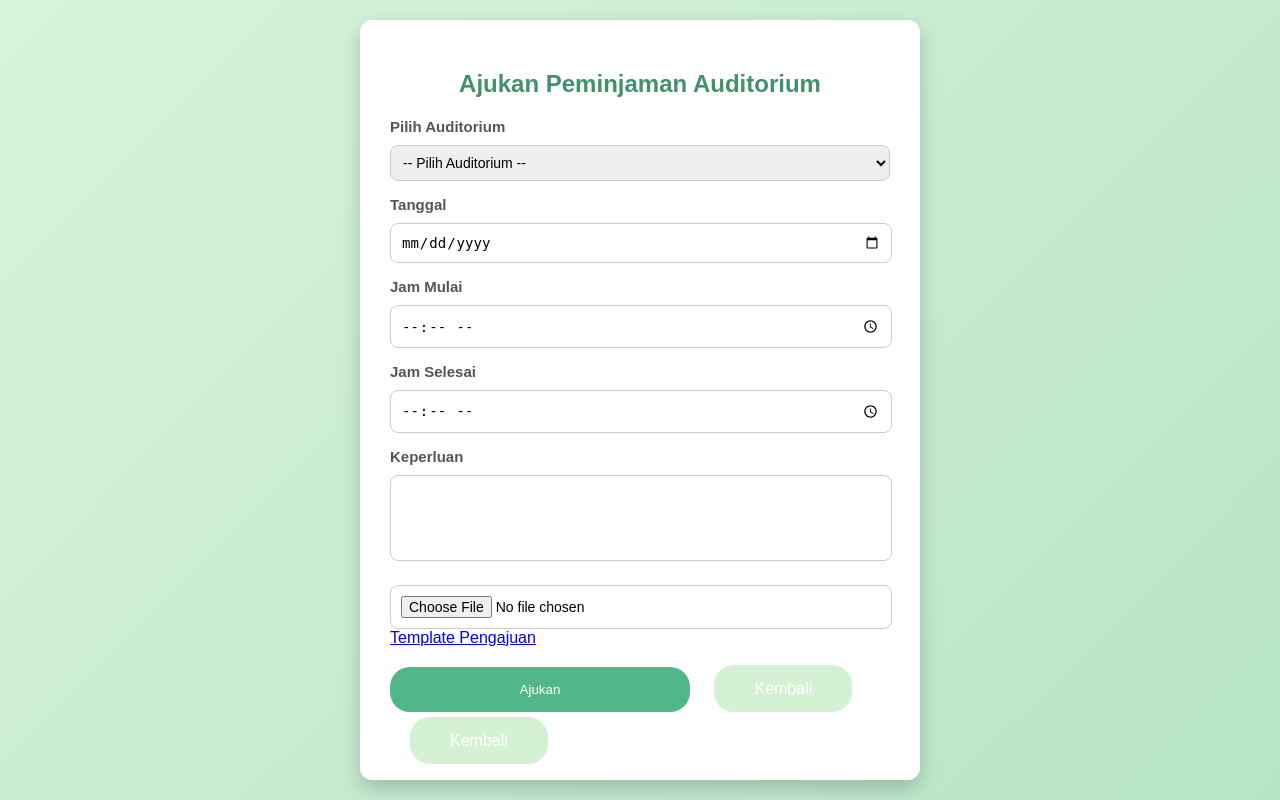
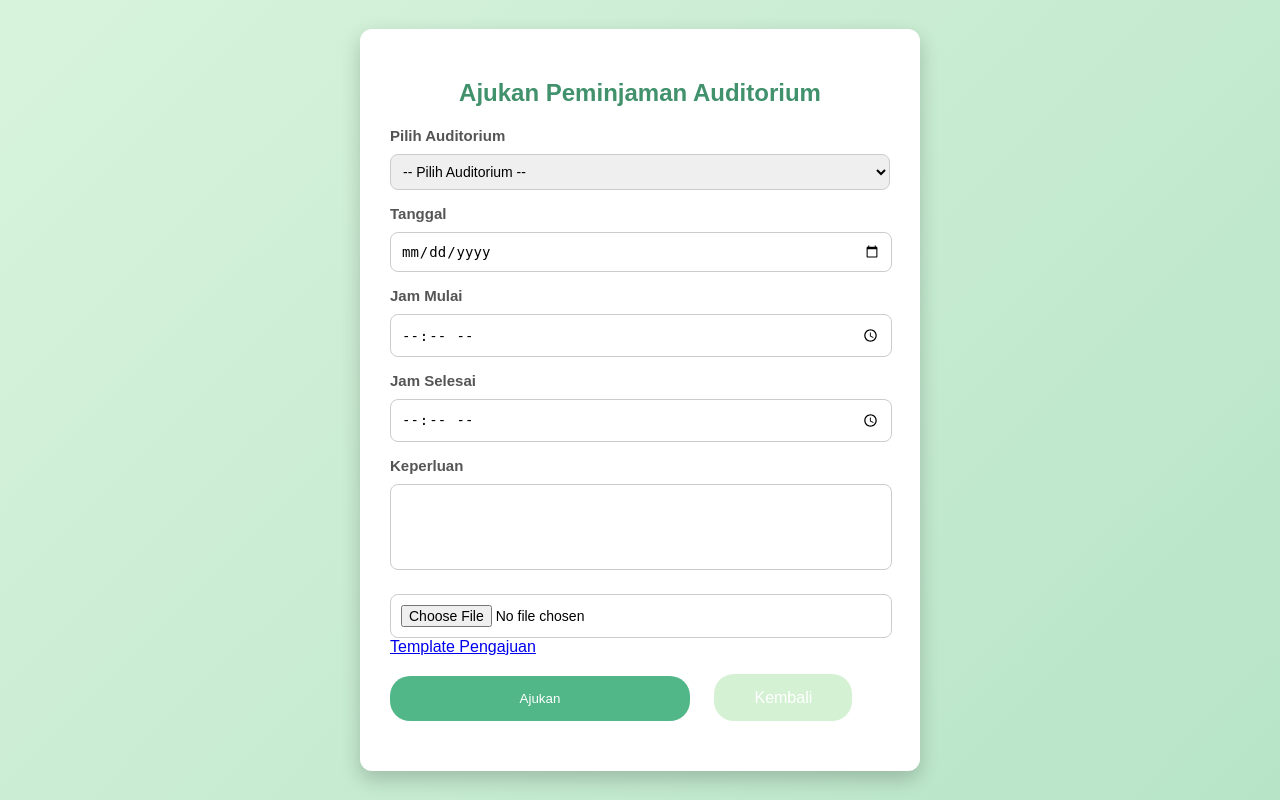
Before and after one commit to Dxdeka9/Project_UAS_Auditorium, a PHP site: page /peminjaman.php in a window 1280 px wide. Run offline with PHP 8.4, Linux system fonts and the light colour scheme; a user stored in the database is signed in; data comes from the database, SQL or seed files in the repository; data that the repository does not hold is empty.

Commit message:
peminjaman

```diff
--- a/peminjaman.php
+++ b/peminjaman.php
@@ -125,7 +125,6 @@ $auditoriums = $conn->query("SELECT * FROM auditorium ORDER BY nama_auditorium")
                     <button type="submit" class="btn-primary">Ajukan</button>
                     <a href="dashboard.php" class="btn-secondary">Kembali</a>
                 </div>
-                <a href="dashboard.php" target="blank" class="btn-secondary">Kembali</a>
             </form>
         </div>
     </div>
```
